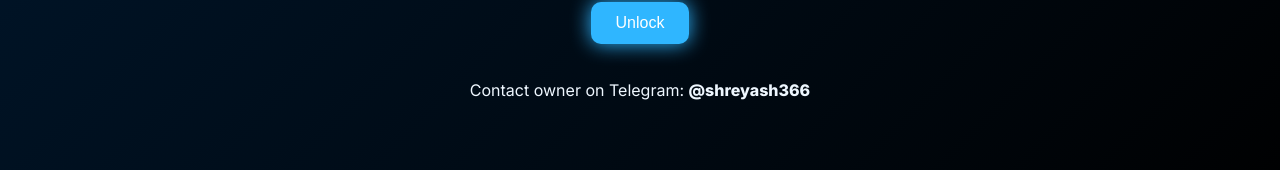
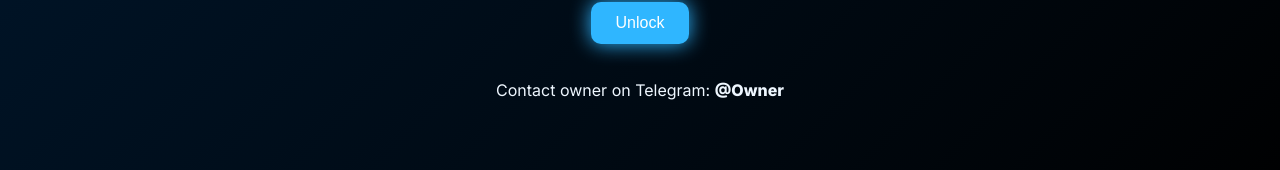
Before and after one commit to mryashbhai531-dotcom/Luxora, a plain HTML site: page movies.html in a window 1280 px wide. Shown: the part 555-725 px from the top of the page. Drawn offline with Linux system fonts and the light colour scheme.

Commit message:
Update movies.html

```diff
--- a/movies.html
+++ b/movies.html
@@ -125,7 +125,7 @@
     <h1>Enter Password</h1>
     <input type="password" id="password-input" placeholder="Enter Password">
     <button id="password-btn">Unlock</button>
-    <p>Contact owner on Telegram: <b>@shreyash366</b></p>
+    <p>Contact owner on Telegram: <b>@Owner</b></p>
   </div>
 
   <!-- Main Content -->
```
